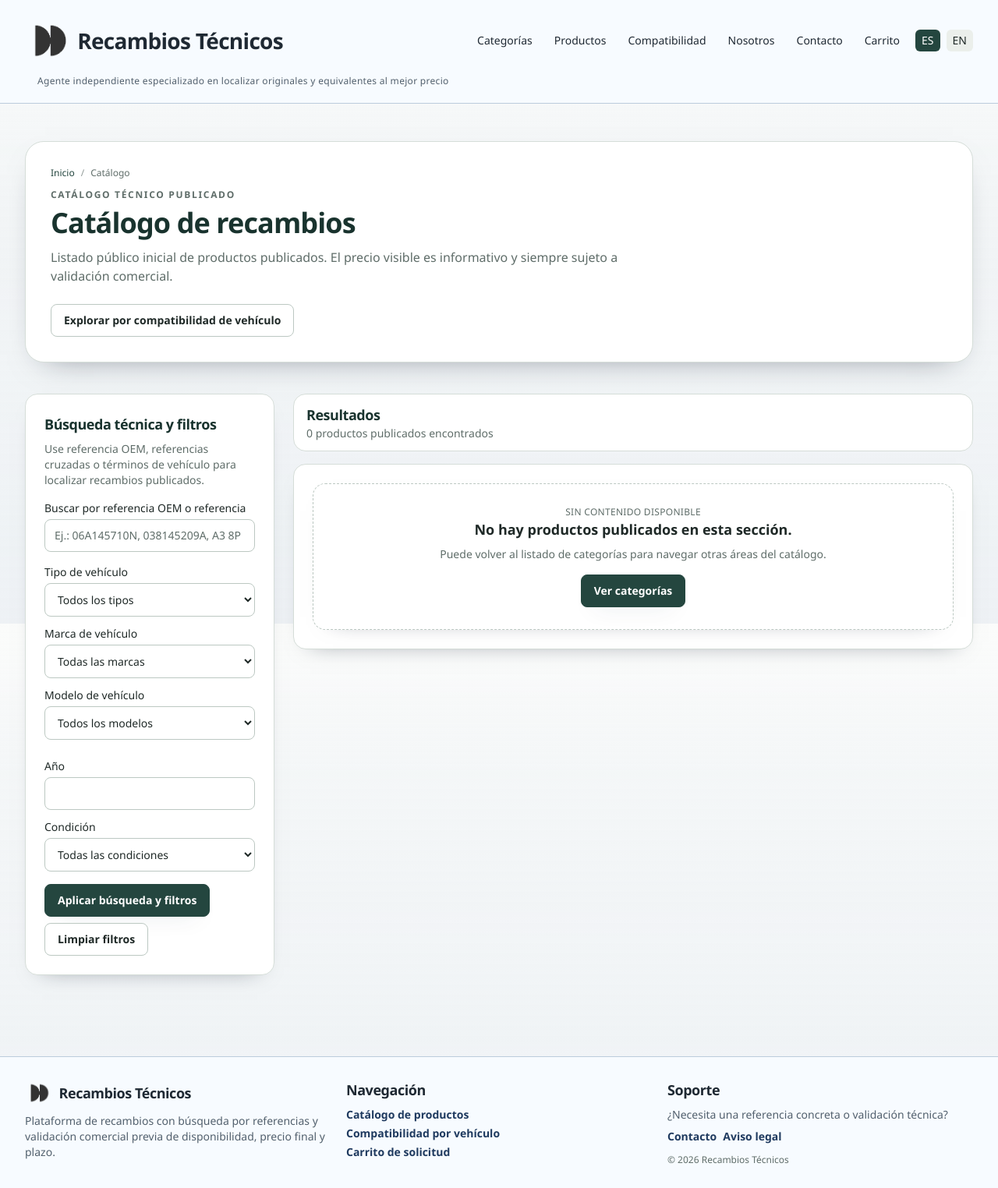
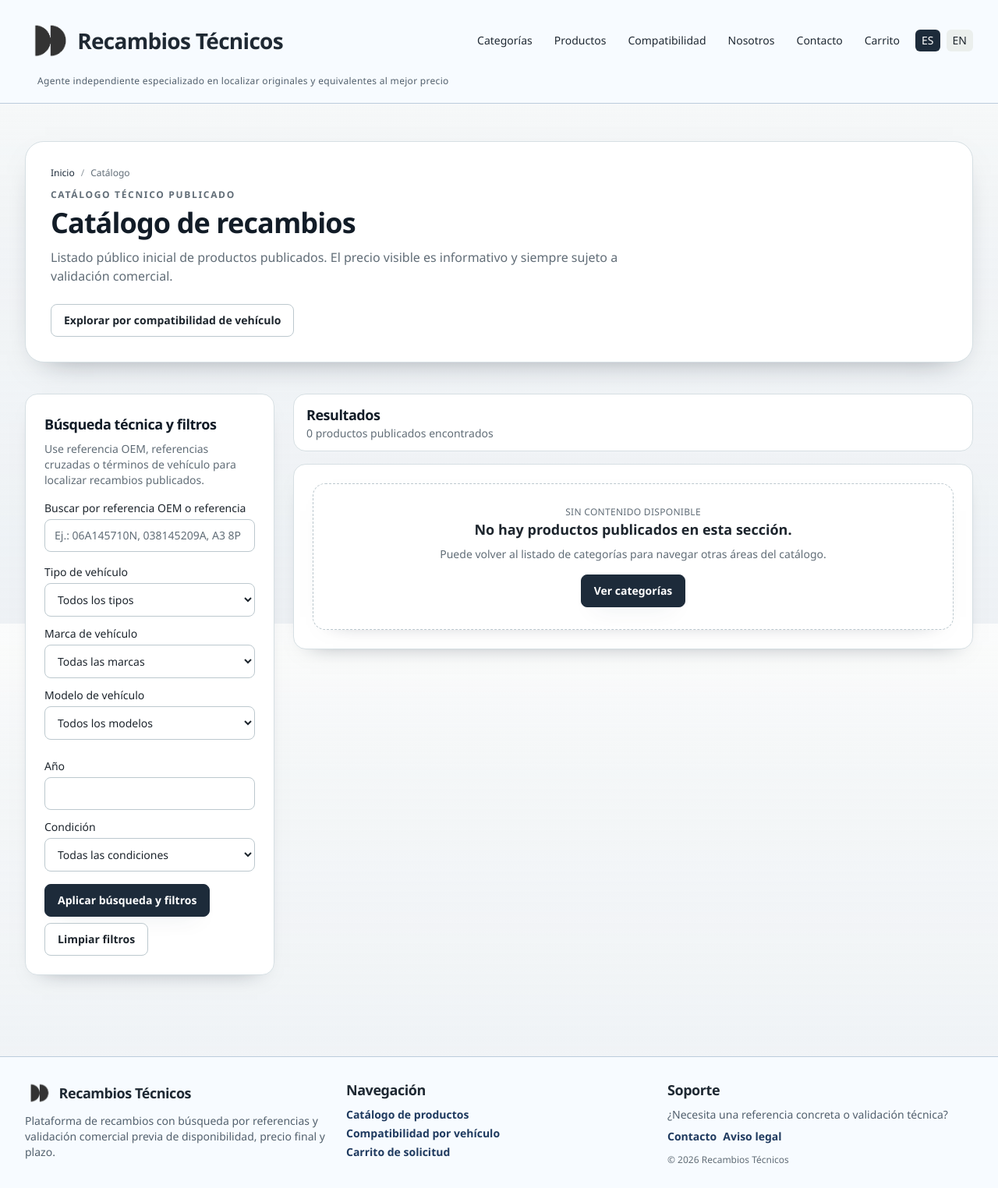
Before and after one commit to jonsande/recambios, a Django app: page /es/productos/ in a window 1280 px wide. Shown: the whole page at 78% size. Run offline with Django 5.2, Linux system fonts and the light colour scheme; data that the repository does not hold is empty.

Commit message:
Mejorando FRONT 007

```diff
--- a/src/static/css/output.css
+++ b/src/static/css/output.css
@@ -55,27 +55,27 @@
     --default-transition-timing-function: cubic-bezier(0.4, 0, 0.2, 1);
     --default-font-family: var(--font-sans);
     --default-mono-font-family: var(--font-mono);
-    --color-primary: #24463f;
-    --color-primary-strong: #19332e;
-    --color-accent: #a67c52;
-    --color-accent-soft: #f1e8de;
-    --color-surface: #f7f8f6;
+    --color-primary: #1d2b3a;
+    --color-primary-strong: #121c27;
+    --color-accent: #7da321;
+    --color-accent-soft: #edf4db;
+    --color-surface: #f6f8f7;
     --color-surface-elevated: #ffffff;
-    --color-surface-muted: #ebefeb;
-    --color-text: #1f2927;
-    --color-text-muted: #5f6d69;
-    --color-border: #d5ddd8;
-    --color-border-strong: #bcc8c2;
-    --color-success: #2f6a50;
-    --color-success-surface: #e5efe9;
-    --color-success-border: #b9cfbf;
-    --color-warning: #8a6820;
+    --color-surface-muted: #ebefed;
+    --color-text: #1d252d;
+    --color-text-muted: #616d77;
+    --color-border: #d6dfe3;
+    --color-border-strong: #bcc8ce;
+    --color-success: #2e6a50;
+    --color-success-surface: #e4efe9;
+    --color-success-border: #b8cfbf;
+    --color-warning: #8b6820;
     --color-warning-surface: #f5efdf;
-    --color-warning-border: #e1d1ab;
-    --color-danger: #994545;
-    --color-danger-surface: #f6eaea;
-    --color-danger-border: #e2c0c0;
-    --color-focus-ring: #a67c52;
+    --color-warning-border: #e1d0ab;
+    --color-danger: #9a4242;
+    --color-danger-surface: #f7e9e9;
+    --color-danger-border: #e4bdbd;
+    --color-focus-ring: #7da321;
   }
 }
 @layer base {
@@ -849,7 +849,7 @@
   .hover\:bg-primary\/90 {
     &:hover {
       @media (hover: hover) {
-        background-color: color-mix(in srgb, #24463f 90%, transparent);
+        background-color: color-mix(in srgb, #1d2b3a 90%, transparent);
         @supports (color: color-mix(in lab, red, red)) {
           background-color: color-mix(in oklab, var(--color-primary) 90%, transparent);
         }
@@ -1226,7 +1226,7 @@
     }
   }
   .breadcrumbs-separator {
-    color: color-mix(in srgb, #5f6d69 70%, transparent);
+    color: color-mix(in srgb, #616d77 70%, transparent);
     @supports (color: color-mix(in lab, red, red)) {
       color: color-mix(in oklab, var(--color-text-muted) 70%, transparent);
     }
@@ -1376,6 +1376,10 @@
       font-size: 1.75rem;
     }
     color: var(--site-chrome-text);
+    transition: color 150ms ease;
+  }
+  .site-brand:hover .site-brand-name, .site-brand:focus-visible .site-brand-name {
+    color: var(--color-accent);
   }
   .site-nav-list {
     display: flex;
@@ -1665,7 +1669,7 @@
     border-style: var(--tw-border-style);
     border-width: 1px;
     border-color: var(--color-border);
-    background-color: color-mix(in srgb, #ebefeb 80%, transparent);
+    background-color: color-mix(in srgb, #ebefed 80%, transparent);
     @supports (color: color-mix(in lab, red, red)) {
       background-color: color-mix(in oklab, var(--color-surface-muted) 80%, transparent);
     }
```
Also changed, not shown: src/static/css/input.css (+25 -19 lines).
